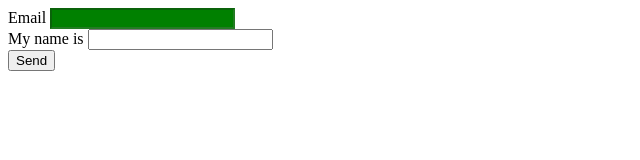
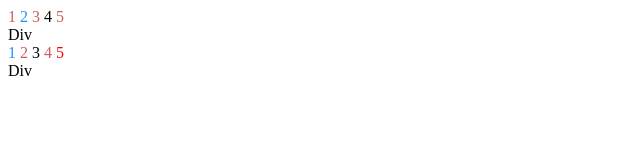
Before and after one commit to g-dev3/css-with-kyle, a plain HTML site: page 08_Class/index.html in a window 1280 px wide. Shown: the whole page, without its empty margins (0-640 px from the left). Drawn offline with Linux system fonts and the light colour scheme.

Commit message:
pseudo class updated

```diff
--- a/08_Class/index.html
+++ b/08_Class/index.html
@@ -9,7 +9,7 @@
 </head>
 
 <body>
-    <div>
+    <!-- <div>
         <label>Email</label>
         <input type="email" class="email" disabled>
     </div>
@@ -17,7 +17,24 @@
         <label>My name is</label>
         <input type="text" class="name">
     </div>
-    <button class="submit" type="submit">Send</button>
+    <button class="submit" type="submit">Send</button> -->
+
+    <div>
+        <span>1</span>
+        <span>2</span>
+        <span>3</span>
+        <span>4</span>
+        <span>5</span>
+    </div>
+    <div>
+        <div>Div</div>
+        <span>1</span>
+        <span>2</span>
+        <span>3</span>
+        <span>4</span>
+        <span>5</span>
+        <div>Div</div>
+    </div>
 </body>
 
 </html>
--- a/08_Class/style.css
+++ b/08_Class/style.css
@@ -1,4 +1,4 @@
-.submit:hover {
+/* .submit:hover {
     background-color: red;
 }
 
@@ -9,3 +9,35 @@
 .email:disabled {
     background-color: green;
 }
+
+.name {
+    background-color: blue;
+} */
+
+span:first-child {
+    color: red;
+}
+
+span:last-child {
+    color: blue;
+}
+
+span:first-of-type {
+    color: red;
+}
+
+span:last-of-type {
+    color: red;
+}
+
+span:nth-child(2) {
+    color: dodgerblue;
+}
+
+span:nth-child(odd) {
+    color: midnightblue;
+}
+
+span:nth-child(2n + 1) {
+    color: indianred;
+}
```
